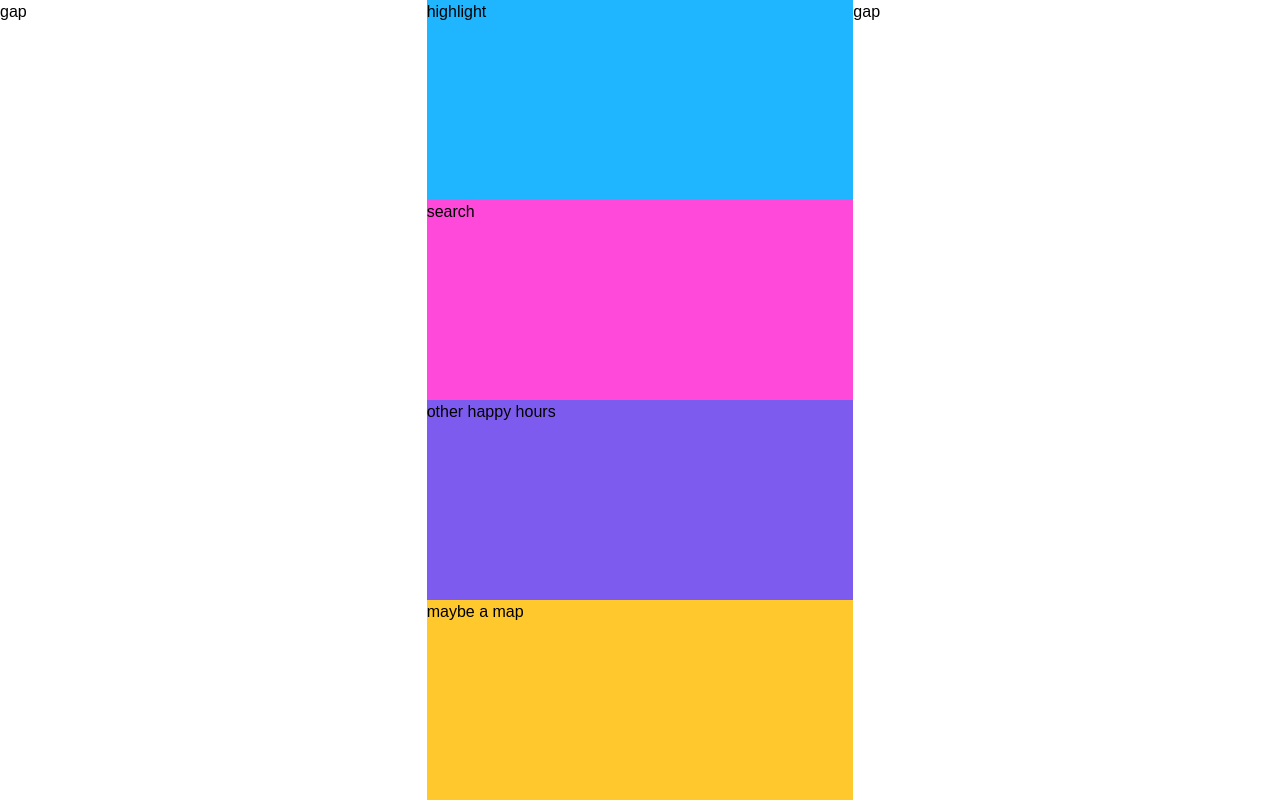
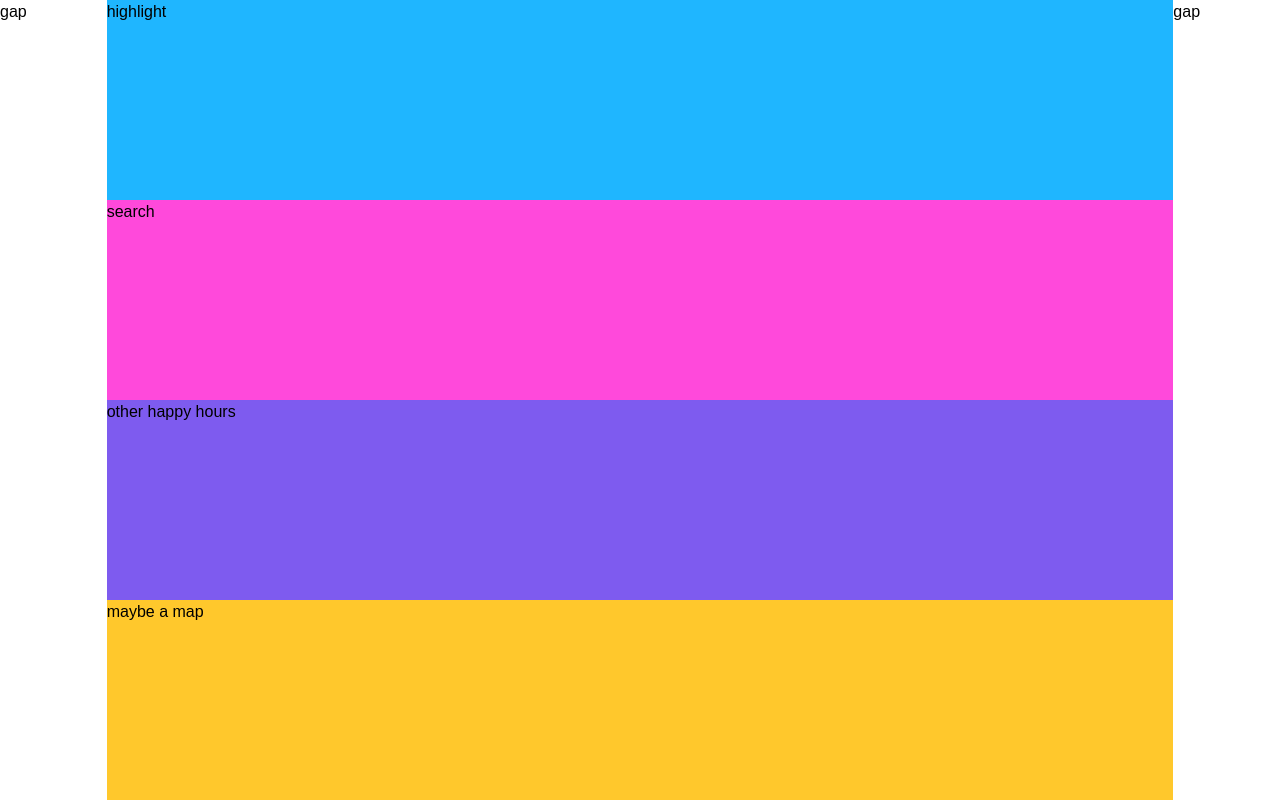
Before and after one commit to lollyca/happyhourhippo, a Next.js app: page / in a window 1280 px wide. Built offline with nearby package versions, Linux system fonts and the light colour scheme.

Commit message:
right size for gap using grid system (col-span-1)

```diff
--- a/app/page.tsx
+++ b/app/page.tsx
@@ -2,17 +2,17 @@ import Image from 'next/image'
 
 export default function Home() {
   return (
-    <div className="grid grid-cols-3 h-full">
-      <div className="">gap</div>
+    <div className="grid grid-cols-12 h-full">
+      <div className="col-span-1">gap</div>
 
-      <div className="grid grid-rows-4">
+      <div className="grid grid-rows-4 col-span-10">
         <div className="bg-blue">highlight</div>
         <div className="bg-pink">search</div>
         <div className="bg-purple">other happy hours</div>
         <div className="bg-yellow">maybe a map</div>
       </div>
 
-      <div className="">gap</div>
+      <div className="col-span-1">gap</div>
     </div>
   )
 }
```
